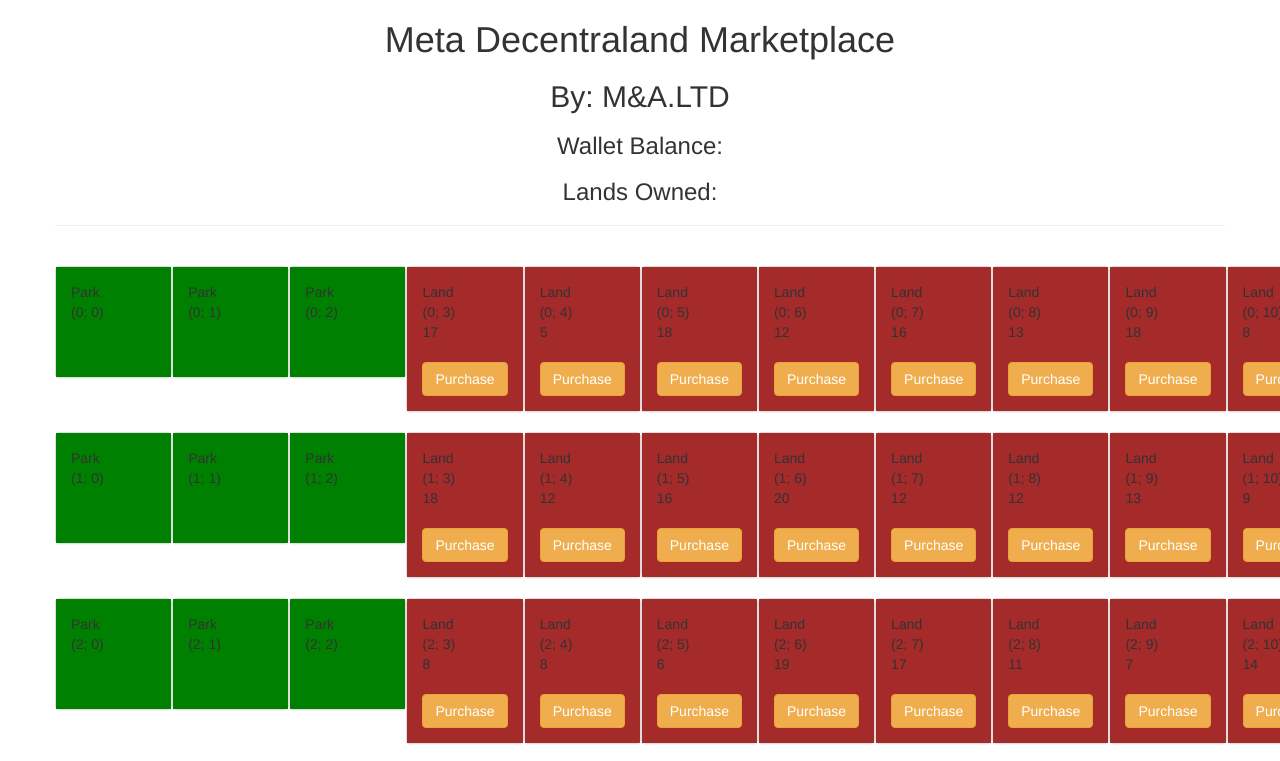
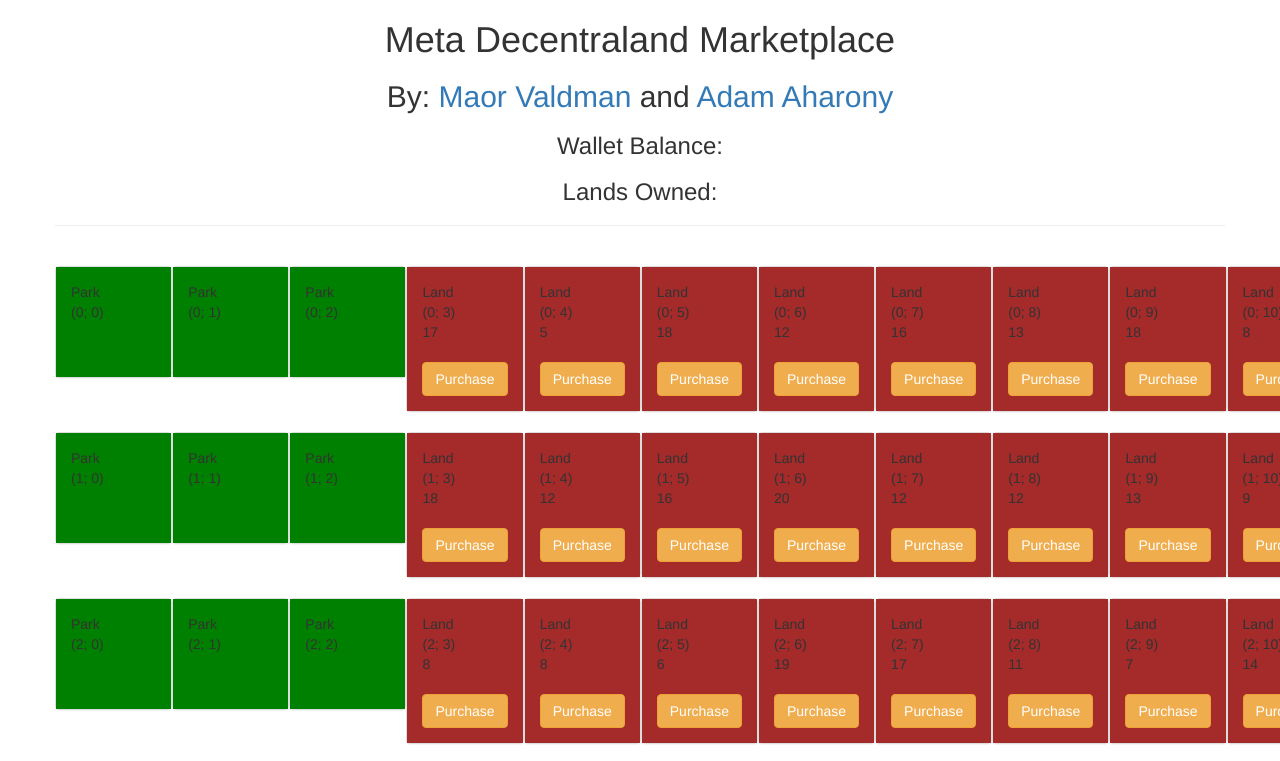
Before and after one commit to adamaharony/MetaDecentraland, a website: page src/index.html in a window 1280 px wide. Shown: the top 761 px of the page. Drawn offline with nearby package versions, Linux system fonts and the light colour scheme; no server answers.

Commit message:
Update index.html

```diff
--- a/src/index.html
+++ b/src/index.html
@@ -22,7 +22,7 @@
       <div class="row">
         <div>
           <h1 class="text-center">Meta Decentraland Marketplace</h1>
-          <h2 class="text-center">By: M&A.LTD</h2>
+          <h2 class="text-center">By: <a href="mailto:maorp2002@gmail.com">Maor Valdman</a> and <a href="mailto:adam.aharony@gmail.com">Adam Aharony</a></h2>
           <h3 class="text-center">Wallet Balance: <span id="TokenBalance"></span></h3>
           <h3 class="text-center">Lands Owned: <span id="NFTBalance"></span></h3>
           <hr/>
```
